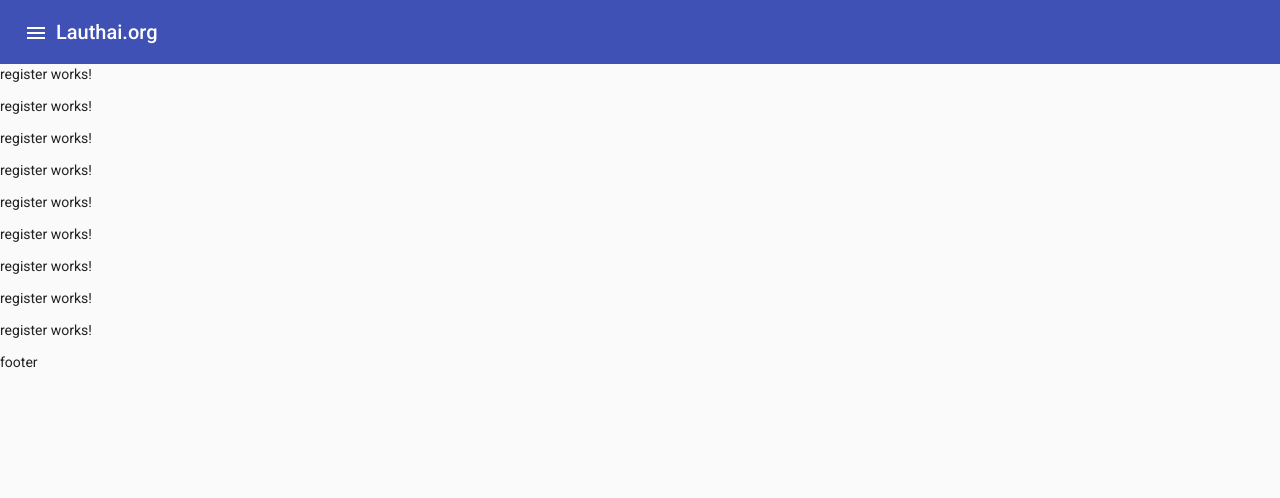
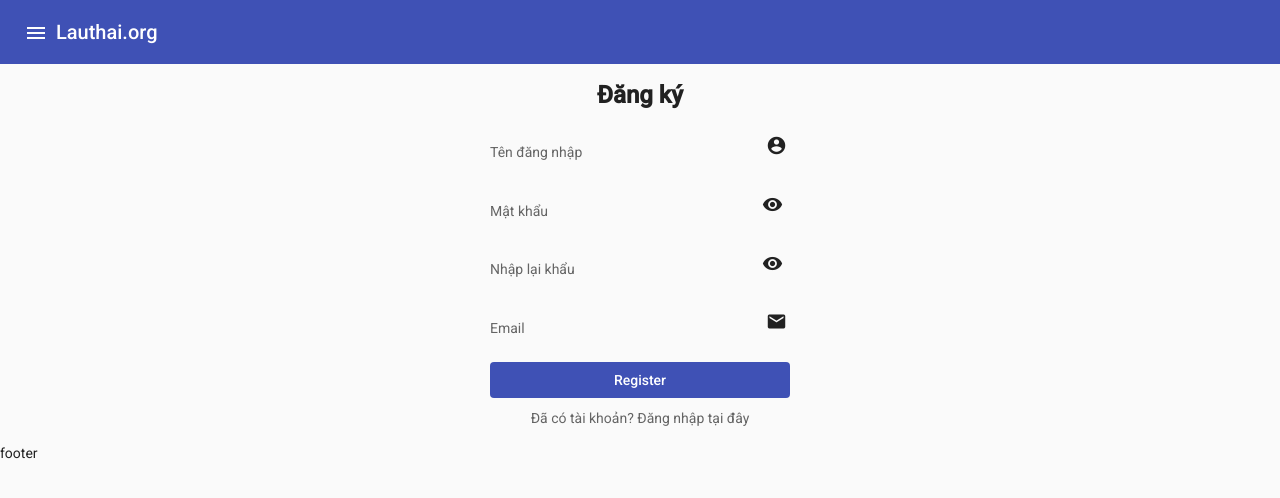
Before and after one commit to TranVinhNhan/lauthai-webapp, an Angular app in the folder lauthai-spa/: page /register in a window 1280 px wide. Shown: the top 498 px of the page. Built offline with nearby package versions, Linux system fonts and the light colour scheme.

Commit message:
hung 4.9.2020

```diff
--- a/lauthai-spa/src/app/client/register/register.component.html
+++ b/lauthai-spa/src/app/client/register/register.component.html
@@ -1,9 +1,35 @@
-<p>register works!</p>
-<p>register works!</p>
-<p>register works!</p>
-<p>register works!</p>
-<p>register works!</p>
-<p>register works!</p>
-<p>register works!</p>
-<p>register works!</p>
-<p>register works!</p>
+<div class="form-login text-center">
+    <h1 class="font-weight-bold">Đăng ký</h1>
+    <mat-form-field appearance="lagacy">
+        <mat-label>Tên đăng nhập</mat-label>
+        <input matInput placeholder="Nhập tên đăng nhập tại đây">
+        <mat-icon matSuffix>account_circle</mat-icon>
+    </mat-form-field>
+
+    <mat-form-field appearance="lagacy">
+        <mat-label>Mật khẩu</mat-label>
+        <input matInput [type]="hide ? 'password' : 'text'">
+        <button mat-icon-button matSuffix (click)="hide = !hide" [attr.aria-label]="'Hide password'"
+            [attr.aria-pressed]="hide" placeholder="Nhập mật khẩu">
+            <mat-icon>{{hide ? 'visibility_off' : 'visibility'}}</mat-icon>
+        </button>
+    </mat-form-field>
+
+    <mat-form-field appearance="lagacy">
+        <mat-label>Nhập lại khẩu</mat-label>
+        <input matInput [type]="hide ? 'password' : 'text'">
+        <button mat-icon-button matSuffix (click)="hide = !hide" [attr.aria-label]="'Hide password'"
+            [attr.aria-pressed]="hide" placeholder="Nhập mật khẩu">
+            <mat-icon>{{hide ? 'visibility_off' : 'visibility'}}</mat-icon>
+        </button>
+    </mat-form-field>
+
+    <mat-form-field appearance="lagacy">
+        <mat-label>Email</mat-label>
+        <input matInput placeholder="Nhập tên gmail tại đây">
+        <mat-icon matSuffix>email</mat-icon>
+    </mat-form-field>
+
+    <button class="form-login__btn" mat-flat-button color="primary">Register</button>
+    <mat-hint>Đã có tài khoản? <a class="form-login__hyperlink" href="#">Đăng nhập tại đây</a></mat-hint>
+</div>
--- a/lauthai-spa/src/app/client/register/register.component.scss
+++ b/lauthai-spa/src/app/client/register/register.component.scss
@@ -1,10 +1,27 @@
-@import "~@angular/material/prebuilt-themes/indigo-pink.css";
-.my-form{
-  min-width: 150px;
-  max-width: 500px;
-  width: 100%;
+@import "../../theme.scss";
+
+.form-login {
+  * {
+    display: block;
+  }
 }
 
-.full-width {
+.form-login {
   width: 100%;
+  max-width: 330px;
+  padding: 15px;
+  margin: 0 auto;
 }
+
+.form-login__btn {
+  width: 100%;
+  margin-bottom: 10px;
+}
+
+.form-login__hyperlink {
+  display: inline-block !important;
+}
+
+.form-login__hyperlink:hover {
+  color: $primary;
+}
```
